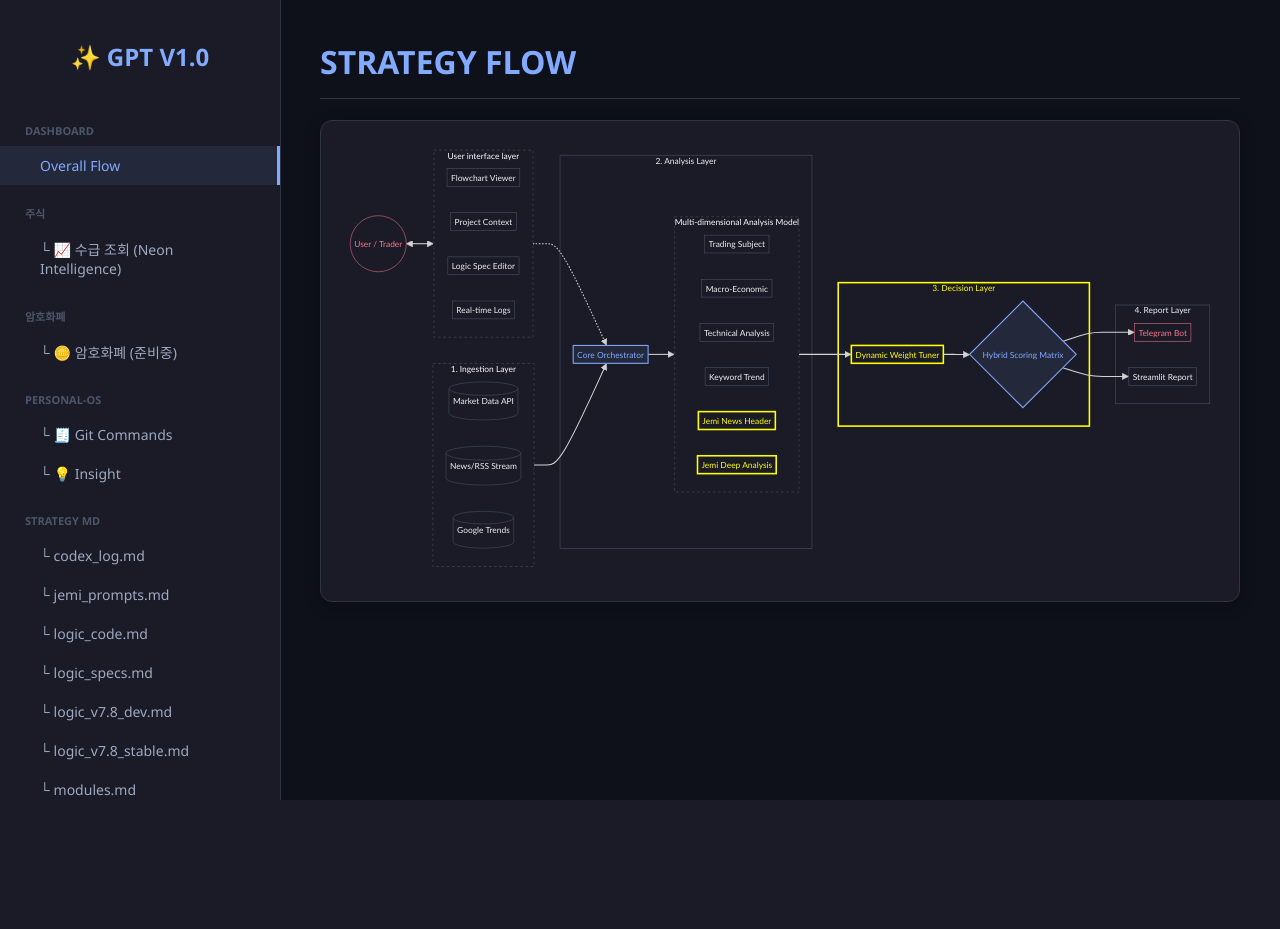
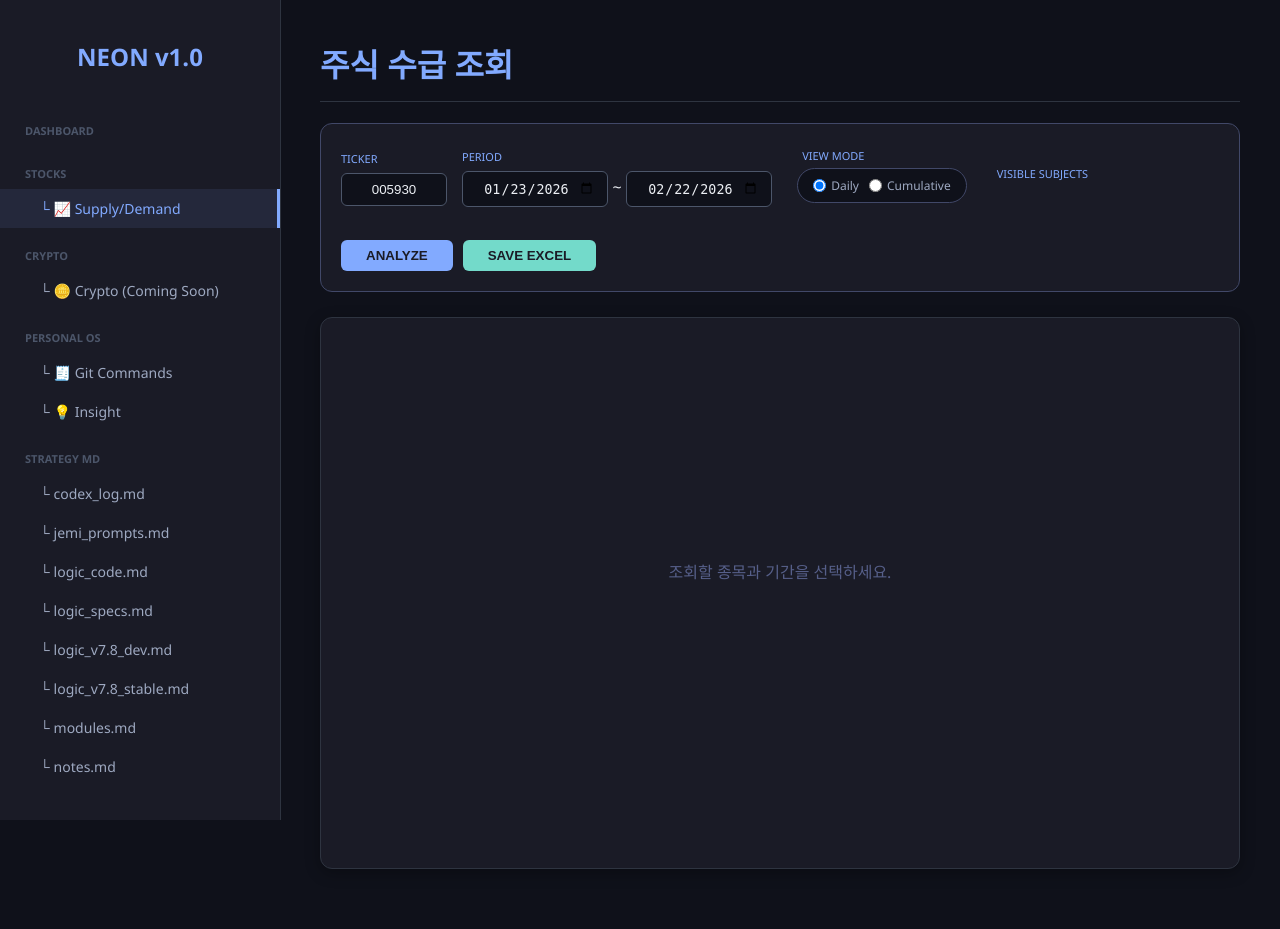
Before and after one commit to londonderry3/Neon_v1.0, a Flask app: page / in a window 1280 px wide. Before the commit the page ends 800 px from the top, so only its background shows below. Run offline with Flask 3, Linux system fonts and the light colour scheme; some libraries are stand-ins or nearby versions.

Commit message:
update the side var hierarchy

```diff
--- a/templates/index.html
+++ b/templates/index.html
@@ -2,7 +2,7 @@
 <html lang="ko">
 <head>
     <meta charset="UTF-8">
-    <title>Jemi Manager v5.5 | Neon Intelligence</title>
+    <title>Jemi Manager v5.5 | Neon</title>
     <script src="https://cdn.jsdelivr.net/npm/mermaid@10.9.1/dist/mermaid.min.js"></script>
     <script src="https://cdn.jsdelivr.net/npm/marked/marked.min.js"></script>
     <link rel="stylesheet" href="https://cdn.jsdelivr.net/npm/highlight.js@11.9.0/styles/github-dark.min.css">
@@ -60,33 +60,27 @@
 </head>
 	<body>
 	    <div class="sidebar">
-	        <h2 style="text-align:center; color:#82aaff; margin-bottom: 30px;">✨ GPT V1.0</h2>
-	        <div class="nav-label">Dashboard</div>
-	        <div class="nav-item active" onclick="openTab(event, 'flowchart.md')">Overall Flow</div>
+	        <h2 style="text-align:center; color:#82aaff; margin-bottom: 30px;">NEON v1.0</h2>
+	        <div class="nav-label">DASHBOARD</div>
 
-	        <div class="nav-label">주식</div>
-	        <div class="nav-item" onclick="openTab(event, 'realtime-chart')">└ 📈 수급 조회 (Neon Intelligence)</div>
+	        <div class="nav-label">STOCKS</div>
+	        <div class="nav-item active" onclick="openTab(event, 'realtime-chart')">└ 📈 Supply/Demand</div>
 
-	        <div class="nav-label">암호화폐</div>
-	        <div class="nav-item" onclick="openTab(event, 'crypto-dashboard')">└ 🪙 암호화폐 (준비중)</div>
+		        <div class="nav-label">CRYPTO</div>
+		        <div class="nav-item" onclick="openTab(event, 'crypto-dashboard')">└ 🪙 Crypto (Coming Soon)</div>
 
-	        <div class="nav-label">personal-OS</div>
+	        <div class="nav-label">PERSONAL OS</div>
 	        <div class="nav-item" onclick="openTab(event, 'git-commands')">└ 🧾 Git Commands</div>
 	        <div class="nav-item" onclick="openTab(event, 'insights')">└ 💡 Insight</div>
 
-        <div class="nav-label">Strategy MD</div>
+	        <div class="nav-label">STRATEGY MD</div>
 	        {% for f in md_section_files %}
 	        <div class="nav-item" onclick="openTab(event, '{{ f }}')">└ {{ f }}</div>
 	        {% endfor %}
 	    </div>
 
 	    <div class="main-content">
-        <div id="flowchart.md" class="tab-content active">
-            <h1>STRATEGY FLOW</h1>
-            <div class="card"><div class="mermaid">{{ contents['flowchart.md'] }}</div></div>
-        </div>
-
-	        <div id="realtime-chart" class="tab-content">
+		        <div id="realtime-chart" class="tab-content active">
 		            <h1>주식 수급 조회</h1>
 		            <div class="search-box">
 		                <div><label style="color:#82aaff; font-size:11px;">TICKER</label><br><input type="text" id="ticker-input" value="005930" style="width:80px; margin-top:5px;"></div>
@@ -396,8 +390,8 @@
 
 	            if (gistTabConfigs[tabName]) {
 	                await loadGistContent(tabName);
-            } else if (tabName === 'flowchart.md') {
-                mermaid.init(undefined, ".mermaid");
+	            } else if (target && target.querySelector('.mermaid')) {
+	                mermaid.init(undefined, target.querySelectorAll(".mermaid"));
 	            }
 	        }
 
```
Lines whose indentation alone changed are shown as unchanged.
